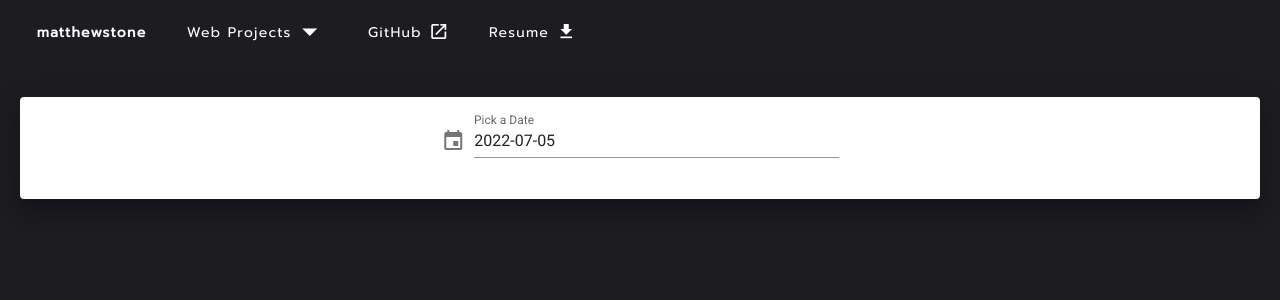
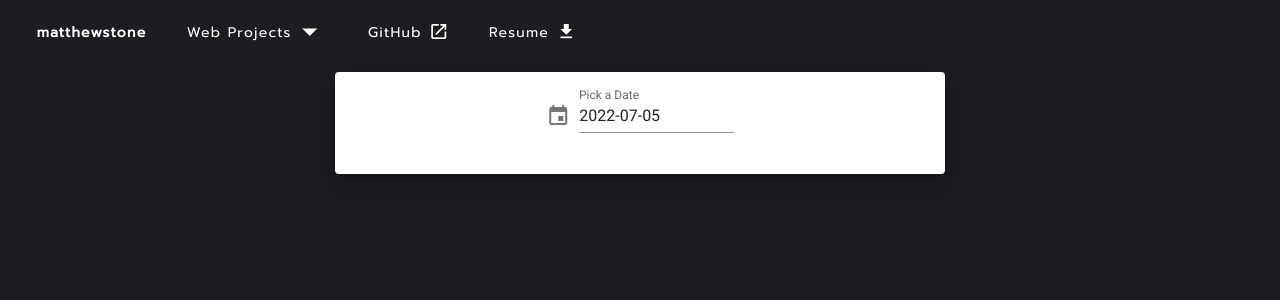
Before and after one commit to MatthewStonee/Personal-Site, a Vue app: page /NBA in a window 1280 px wide. Shown: the top 300 px of the page. Built offline with nearby package versions, Linux system fonts and the light colour scheme.

Commit message:
Fixed NBA

```diff
--- a/src/views/NBA.vue
+++ b/src/views/NBA.vue
@@ -158,8 +158,12 @@ export default {
 <style>
 
 .display {
-  margin-top: 25px;
+  margin: auto;
+  max-width: 650px;
   padding: 20px;
+  justify-content: center;
+  align-content: center;
+  text-align: center;
 }
 
 .scoreText {
```
